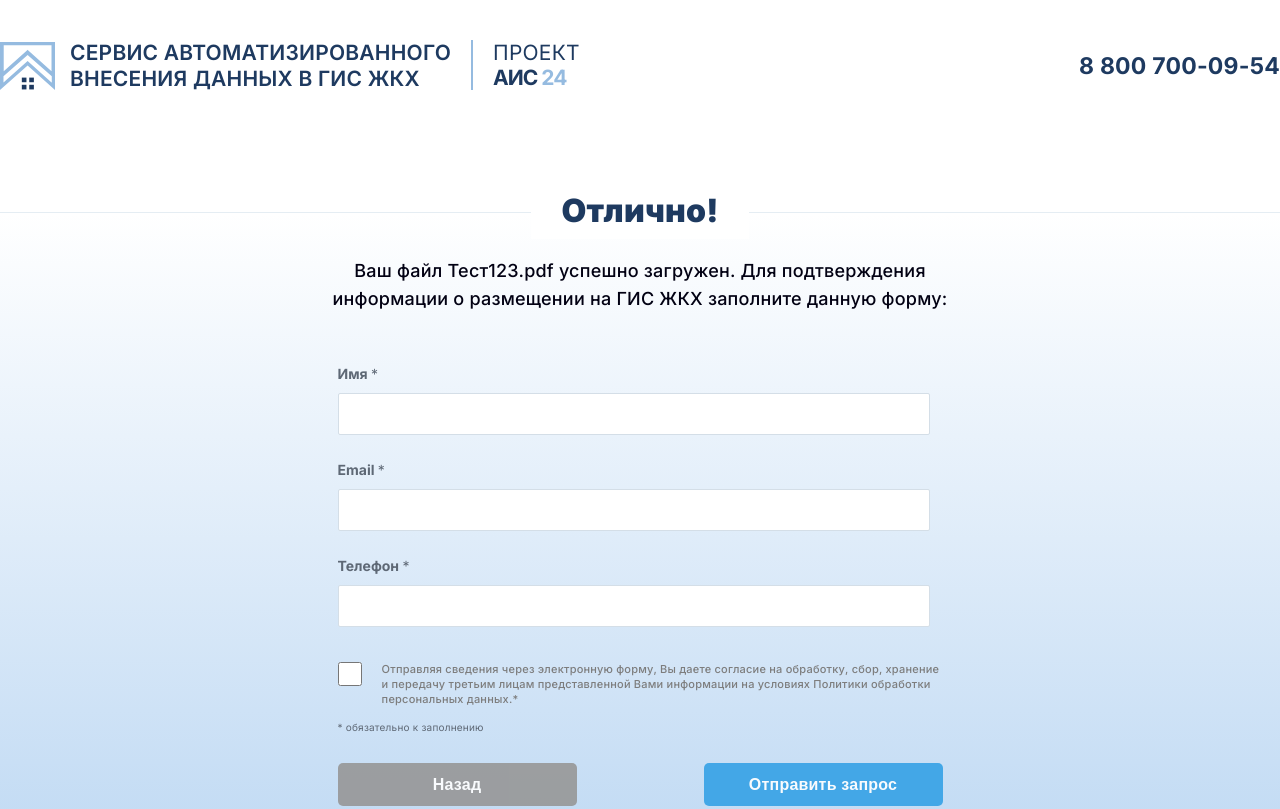
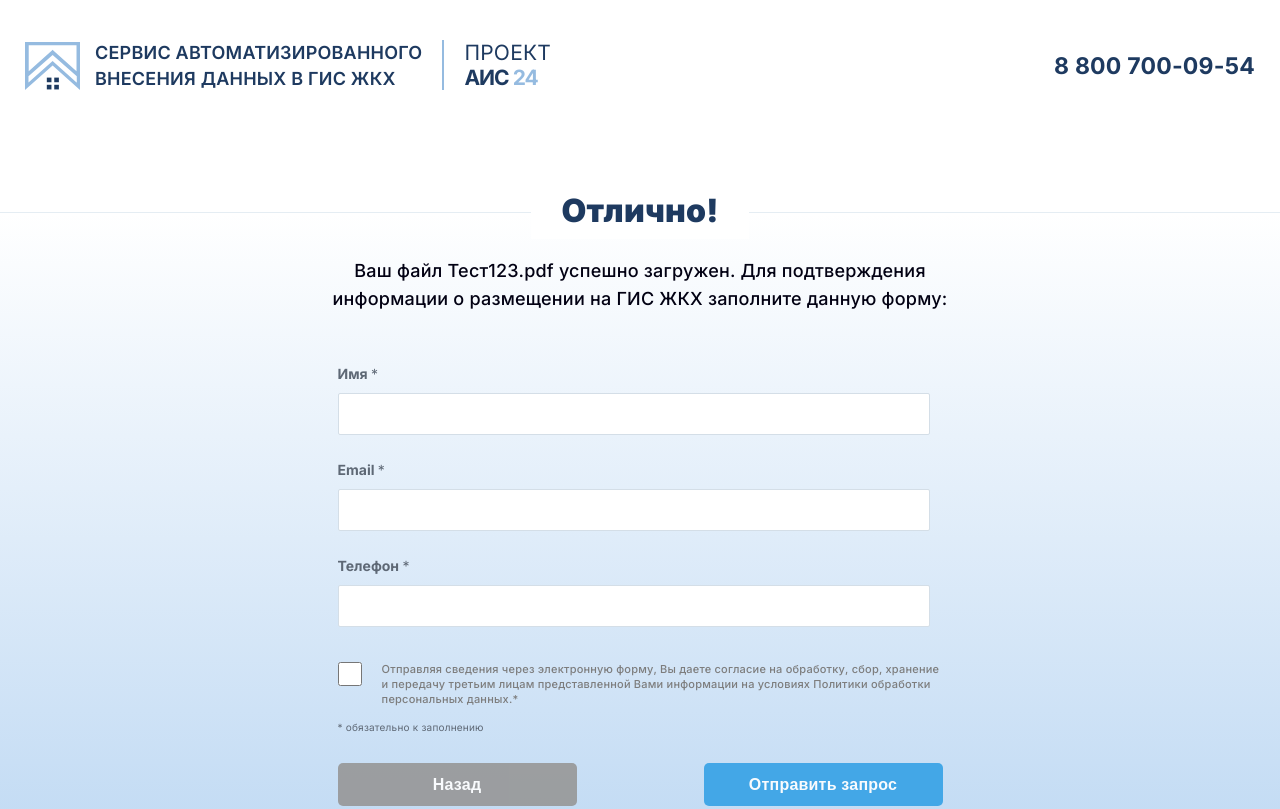
Before and after one commit to Veniamin-Leb/AIC-Check, a plain HTML site: page index.html in a window 1280 px wide. Shown: the top 809 px of the page. Drawn offline with Linux system fonts and the light colour scheme.

Commit message:
Add files via upload

```diff
--- a/style.scss
+++ b/style.scss
@@ -19,8 +19,9 @@ header{
     width: 100%;
     display: flex;
     flex-wrap: wrap;
-    padding: 40px 0 20px;
+    padding: 40px 25px 20px;
     margin-bottom: 100px;
+    background: #fff;
     .header__logo{
         width: 100%;
         display: flex;
@@ -36,7 +37,7 @@ header{
             }
             p{
                 font-weight: 600;
-                font-size: 21px;
+                font-size: 18px;
                 line-height: 26px;
 
                 letter-spacing: 0.216px;
@@ -176,11 +177,6 @@ header{
                 width: 26px;
                 height: 26px;
                 padding: 6px;
-
-            }
-            input:checked{
-                background: none;
-                color: #35A2E7;
             }
             p{
                 font-weight: 500;
```
Also changed, not shown: assets/CSS/style.css.
